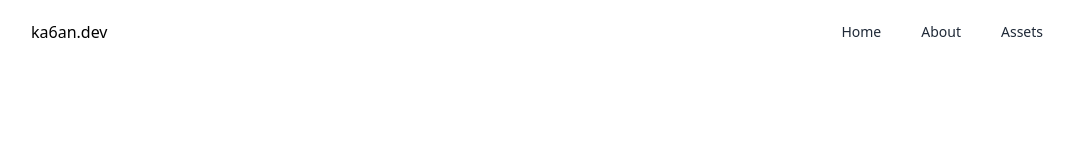
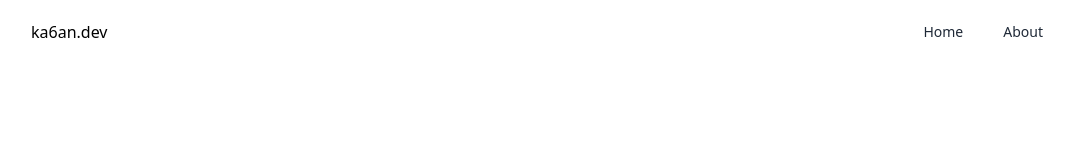
Before and after one commit to tolgazorlu/kagan-dev, a React (Vite) app: page / in a window 1280 px wide. Shown: the top 160 px of the page, without its empty margins (97-1171 px from the left). Built offline with nearby package versions, Linux system fonts and the light colour scheme.

Commit message:
navbar fixed

```diff
--- a/src/components/AnimatedRoutes.tsx
+++ b/src/components/AnimatedRoutes.tsx
@@ -12,7 +12,6 @@ export default function AnimatedRoutes() {
       <Routes location={location} key={location.pathname}>
         <Route path="/" element={<Home />} />
         <Route path="/about" element={<About />} />
-        <Route path="/assets" element={<Assets />} />
       </Routes>
     </AnimatePresence>
   );
--- a/src/components/Navbar.tsx
+++ b/src/components/Navbar.tsx
@@ -5,7 +5,6 @@ import { Bars3Icon, BellIcon, XMarkIcon } from '@heroicons/react/24/outline'
 const navigation = [
   { name: 'Home', href: '/', current: true },
   { name: 'About', href: '/about', current: false },
-  { name: 'Assets', href: '/assets', current: false },
 ]
 
 export default function Navbar() {
```
